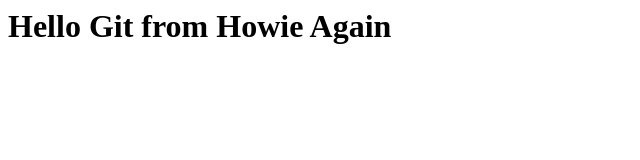
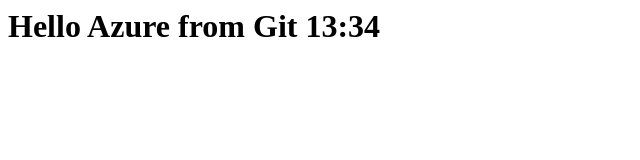
Before and after one commit to howardop/sonny, a plain HTML site: page index.html in a window 1280 px wide. Shown: the whole page, without its empty margins (0-640 px from the left). Drawn offline with Linux system fonts and the light colour scheme.

Commit message:
Hello Azure App Service

```diff
--- a/index.html
+++ b/index.html
@@ -1 +1 @@
-<h1>Hello Git from Howie Again</h1>
+<h1>Hello Azure from Git 13:34</h1>
```
